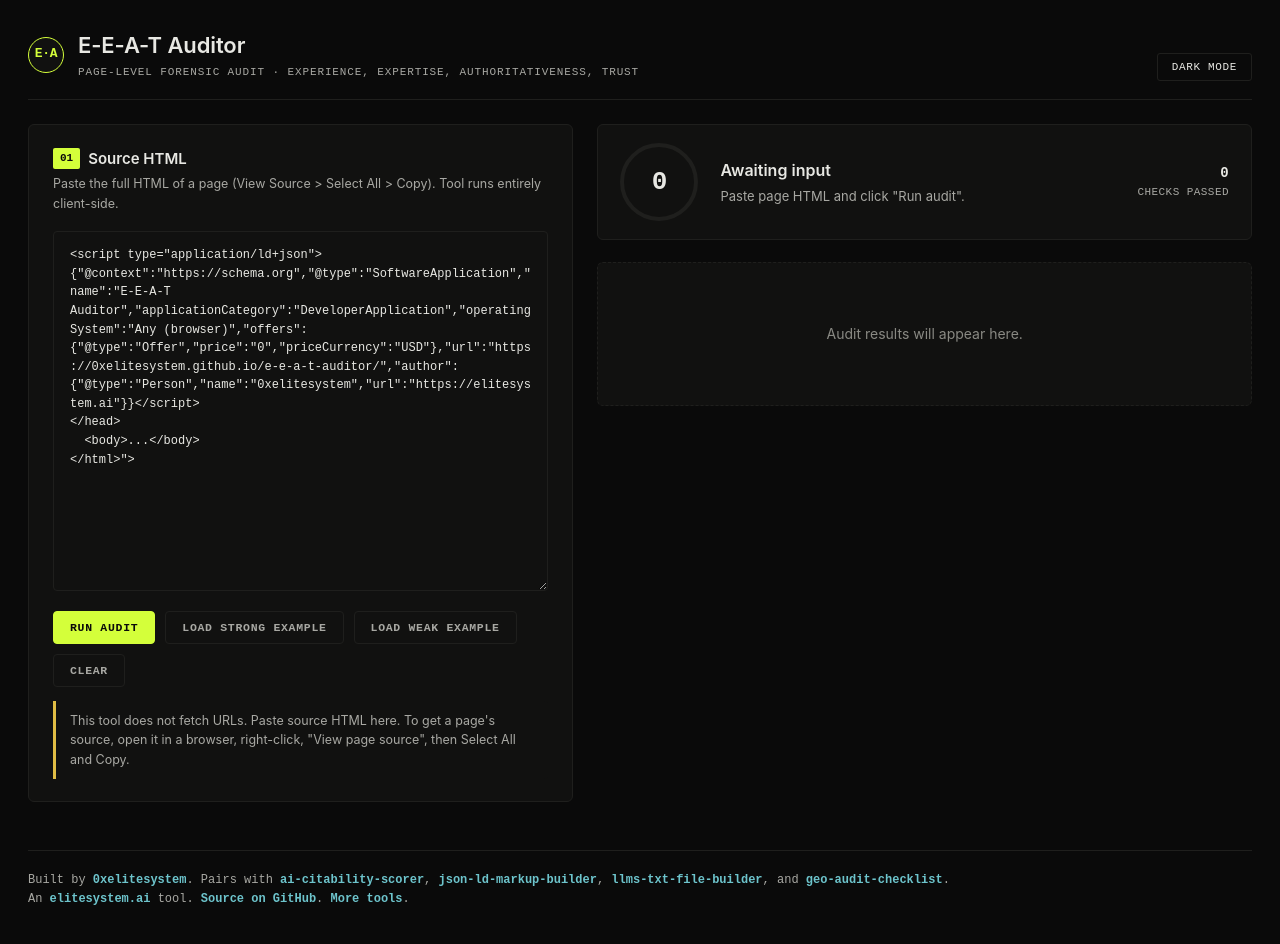
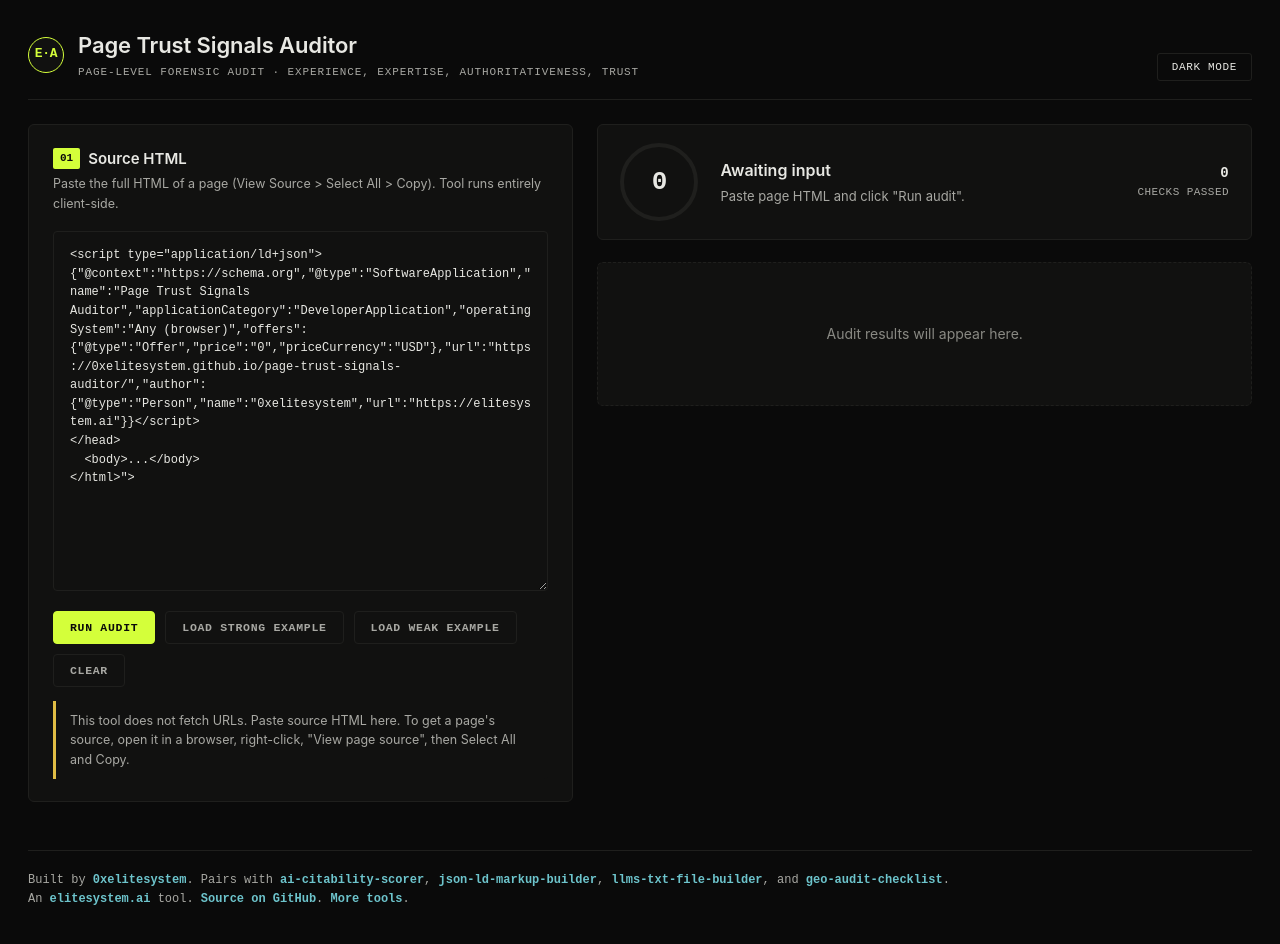
Before and after one commit to 0xelitesystem/e-e-a-t-auditor, a plain HTML site: page index.html in a window 1280 px wide. Drawn offline with Linux system fonts and the light colour scheme.

Commit message:
Rename e-e-a-t-auditor to page-trust-signals-auditor
Repository, README, page metadata and links now use page-trust-signals-auditor.
The old repository address redirects here.

```diff
--- a/index.html
+++ b/index.html
@@ -3,17 +3,17 @@
 <head>
 <meta charset="UTF-8">
 <meta name="viewport" content="width=device-width, initial-scale=1.0">
-<title>E-E-A-T Auditor - audit any web page's HTML for E-E-A-T signals: Experience</title>
+<title>Page Trust Signals Auditor - audit any web page's HTML for E-E-A-T signals: Experience</title>
 <meta name="description" content="Paste HTML or a URL's source code, get audited for Experience, Expertise, Authoritativeness, Trust signals. Checks author bylines, schema, dates, sources, contact info.">
-<meta property="og:title" content="E-E-A-T Auditor">
+<meta property="og:title" content="Page Trust Signals Auditor">
 <meta property="og:description" content="Audit any page's HTML for E-E-A-T signals: author byline, Person schema, dates, source links, contact info, sameAs.">
 <meta property="og:type" content="website">
-<meta property="og:image" content="https://0xelitesystem.github.io/e-e-a-t-auditor/og.png">
-<meta property="og:url" content="https://0xelitesystem.github.io/e-e-a-t-auditor/">
+<meta property="og:image" content="https://0xelitesystem.github.io/page-trust-signals-auditor/og.png">
+<meta property="og:url" content="https://0xelitesystem.github.io/page-trust-signals-auditor/">
 <meta name="twitter:card" content="summary_large_image">
-<meta name="twitter:title" content="E-E-A-T Auditor">
+<meta name="twitter:title" content="Page Trust Signals Auditor">
 <meta name="twitter:description" content="Audit any page's HTML for E-E-A-T signals.">
-<meta name="twitter:image" content="https://0xelitesystem.github.io/e-e-a-t-auditor/og.png">
+<meta name="twitter:image" content="https://0xelitesystem.github.io/page-trust-signals-auditor/og.png">
 <style>
 :root {
   --bg: #f8f9fa;
@@ -361,8 +361,8 @@ footer a:hover { text-decoration: underline; }
   border-radius: 0 4px 4px 0;
 }
 </style>
-<link rel="canonical" href="https://0xelitesystem.github.io/e-e-a-t-auditor/">
-<script type="application/ld+json">{"@context":"https://schema.org","@type":"SoftwareApplication","name":"E-E-A-T Auditor","applicationCategory":"DeveloperApplication","operatingSystem":"Any (browser)","offers":{"@type":"Offer","price":"0","priceCurrency":"USD"},"url":"https://0xelitesystem.github.io/e-e-a-t-auditor/","author":{"@type":"Person","name":"0xelitesystem","url":"https://elitesystem.ai"}}</script>
+<link rel="canonical" href="https://0xelitesystem.github.io/page-trust-signals-auditor/">
+<script type="application/ld+json">{"@context":"https://schema.org","@type":"SoftwareApplication","name":"Page Trust Signals Auditor","applicationCategory":"DeveloperApplication","operatingSystem":"Any (browser)","offers":{"@type":"Offer","price":"0","priceCurrency":"USD"},"url":"https://0xelitesystem.github.io/page-trust-signals-auditor/","author":{"@type":"Person","name":"0xelitesystem","url":"https://elitesystem.ai"}}</script>
 <style>
 /* elitesystem brand tokens: chrome only, meaning preserved */
 :root, :root[data-theme="dark"] {
@@ -406,7 +406,7 @@ footer a:hover { text-decoration: underline; }
     <div class="brand">
       <div class="lab-mark">E&middot;A</div>
       <div>
-        <h1>E-E-A-T Auditor</h1>
+        <h1>Page Trust Signals Auditor</h1>
         <div class="sub">Page-level forensic audit &middot; Experience, Expertise, Authoritativeness, Trust</div>
       </div>
     </div>
@@ -417,8 +417,8 @@ footer a:hover { text-decoration: underline; }
     <div class="card">
       <h2><span class="num">01</span>Source HTML</h2>
       <div class="h2-sub">Paste the full HTML of a page (View Source > Select All > Copy). Tool runs entirely client-side.</div>
-      <textarea class="html-input" id="html-input" placeholder="<!DOCTYPE html>&#10;<html>&#10;  <head>...<link rel="canonical" href="https://0xelitesystem.github.io/e-e-a-t-auditor/">
-<script type="application/ld+json">{"@context":"https://schema.org","@type":"SoftwareApplication","name":"E-E-A-T Auditor","applicationCategory":"DeveloperApplication","operatingSystem":"Any (browser)","offers":{"@type":"Offer","price":"0","priceCurrency":"USD"},"url":"https://0xelitesystem.github.io/e-e-a-t-auditor/","author":{"@type":"Person","name":"0xelitesystem","url":"https://elitesystem.ai"}}</script>
+      <textarea class="html-input" id="html-input" placeholder="<!DOCTYPE html>&#10;<html>&#10;  <head>...<link rel="canonical" href="https://0xelitesystem.github.io/page-trust-signals-auditor/">
+<script type="application/ld+json">{"@context":"https://schema.org","@type":"SoftwareApplication","name":"Page Trust Signals Auditor","applicationCategory":"DeveloperApplication","operatingSystem":"Any (browser)","offers":{"@type":"Offer","price":"0","priceCurrency":"USD"},"url":"https://0xelitesystem.github.io/page-trust-signals-auditor/","author":{"@type":"Person","name":"0xelitesystem","url":"https://elitesystem.ai"}}</script>
 </head>&#10;  <body>...</body>&#10;</html>"></textarea>
       <div class="actions">
         <button class="btn" id="audit-btn">Run audit</button>
@@ -451,7 +451,7 @@ footer a:hover { text-decoration: underline; }
 
   <footer>
     Built by <a href="https://github.com/0xelitesystem" target="_blank" rel="noopener">0xelitesystem</a>. Pairs with <a href="https://github.com/0xelitesystem/ai-citability-scorer" target="_blank" rel="noopener">ai-citability-scorer</a>, <a href="https://github.com/0xelitesystem/json-ld-markup-builder" target="_blank" rel="noopener">json-ld-markup-builder</a>, <a href="https://github.com/0xelitesystem/llms-txt-file-builder" target="_blank" rel="noopener">llms-txt-file-builder</a>, and <a href="https://github.com/0xelitesystem/geo-audit-checklist" target="_blank" rel="noopener">geo-audit-checklist</a>.
-   <br>An <a href="https://elitesystem.ai" target="_blank" rel="noopener">elitesystem.ai</a> tool. <a href="https://github.com/0xelitesystem/e-e-a-t-auditor" target="_blank" rel="noopener">Source on GitHub</a>. <a href="https://0xelitesystem.github.io/" target="_blank" rel="noopener">More tools</a>. </footer>
+   <br>An <a href="https://elitesystem.ai" target="_blank" rel="noopener">elitesystem.ai</a> tool. <a href="https://github.com/0xelitesystem/page-trust-signals-auditor" target="_blank" rel="noopener">Source on GitHub</a>. <a href="https://0xelitesystem.github.io/" target="_blank" rel="noopener">More tools</a>. </footer>
 </div>
 
 <script>
@@ -490,8 +490,8 @@ const EXAMPLES = {
   }
 }
 <\/script>
-<link rel="canonical" href="https://0xelitesystem.github.io/e-e-a-t-auditor/">
-<script type="application/ld+json">{"@context":"https://schema.org","@type":"SoftwareApplication","name":"E-E-A-T Auditor","applicationCategory":"DeveloperApplication","operatingSystem":"Any (browser)","offers":{"@type":"Offer","price":"0","priceCurrency":"USD"},"url":"https://0xelitesystem.github.io/e-e-a-t-auditor/","author":{"@type":"Person","name":"0xelitesystem","url":"https://elitesystem.ai"}}<\/script>
+<link rel="canonical" href="https://0xelitesystem.github.io/page-trust-signals-auditor/">
+<script type="application/ld+json">{"@context":"https://schema.org","@type":"SoftwareApplication","name":"Page Trust Signals Auditor","applicationCategory":"DeveloperApplication","operatingSystem":"Any (browser)","offers":{"@type":"Offer","price":"0","priceCurrency":"USD"},"url":"https://0xelitesystem.github.io/page-trust-signals-auditor/","author":{"@type":"Person","name":"0xelitesystem","url":"https://elitesystem.ai"}}<\/script>
 </head>
 <body>
 <article>
@@ -510,8 +510,8 @@ const EXAMPLES = {
 <html>
 <head>
 <title>The Best AI Tools for 2026</title>
-<link rel="canonical" href="https://0xelitesystem.github.io/e-e-a-t-auditor/">
-<script type="application/ld+json">{"@context":"https://schema.org","@type":"SoftwareApplication","name":"E-E-A-T Auditor","applicationCategory":"DeveloperApplication","operatingSystem":"Any (browser)","offers":{"@type":"Offer","price":"0","priceCurrency":"USD"},"url":"https://0xelitesystem.github.io/e-e-a-t-auditor/","author":{"@type":"Person","name":"0xelitesystem","url":"https://elitesystem.ai"}}<\/script>
+<link rel="canonical" href="https://0xelitesystem.github.io/page-trust-signals-auditor/">
+<script type="application/ld+json">{"@context":"https://schema.org","@type":"SoftwareApplication","name":"Page Trust Signals Auditor","applicationCategory":"DeveloperApplication","operatingSystem":"Any (browser)","offers":{"@type":"Offer","price":"0","priceCurrency":"USD"},"url":"https://0xelitesystem.github.io/page-trust-signals-auditor/","author":{"@type":"Person","name":"0xelitesystem","url":"https://elitesystem.ai"}}<\/script>
 </head>
 <body>
 <h1>The Best AI Tools for 2026</h1>
```
Also changed, not shown: 1 other file.
